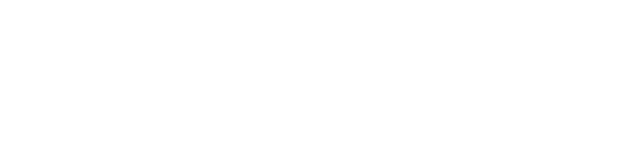
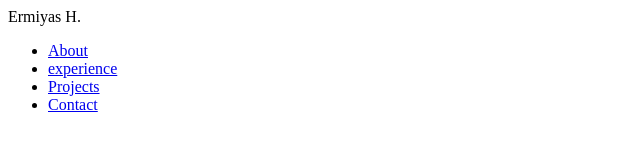
Before and after one commit to ErmiyasHailemichael/DevShowcase, a plain HTML site: page index.html in a window 1280 px wide. Shown: the whole page, without its empty margins (0-640 px from the left). Drawn offline with Linux system fonts and the light colour scheme.

Commit message:
html with links

```diff
--- a/index.html
+++ b/index.html
@@ -3,9 +3,22 @@
 <head>
     <meta charset="UTF-8">
     <meta name="viewport" content="width=device-width, initial-scale=1.0">
-    <title>Document</title>
+    <title>Ermiyas's portfolio</title>
+    <link rel="stylesheet" href="style.css >
+    <link rel="stylesheet" href="mediaqueries.css" >
 </head>
 <body>
-
+    <nav id="desktop-nav">
+        <div class="logo">Ermiyas H. </div>
+        <div>
+            <ul class="nav-links">
+                <li><a href="#about">About</a></li>
+                <li><a href="#experience">experience</a></li>
+                <li><a href="#projects">Projects</a></li>
+                <li><a href="#contact">Contact</a></li>
+            </ul>
+        </div>
+    </nav>
+    <script src="script.js"></script>
 </body>
 </html>
```
Also changed, not shown: 1 other file.
